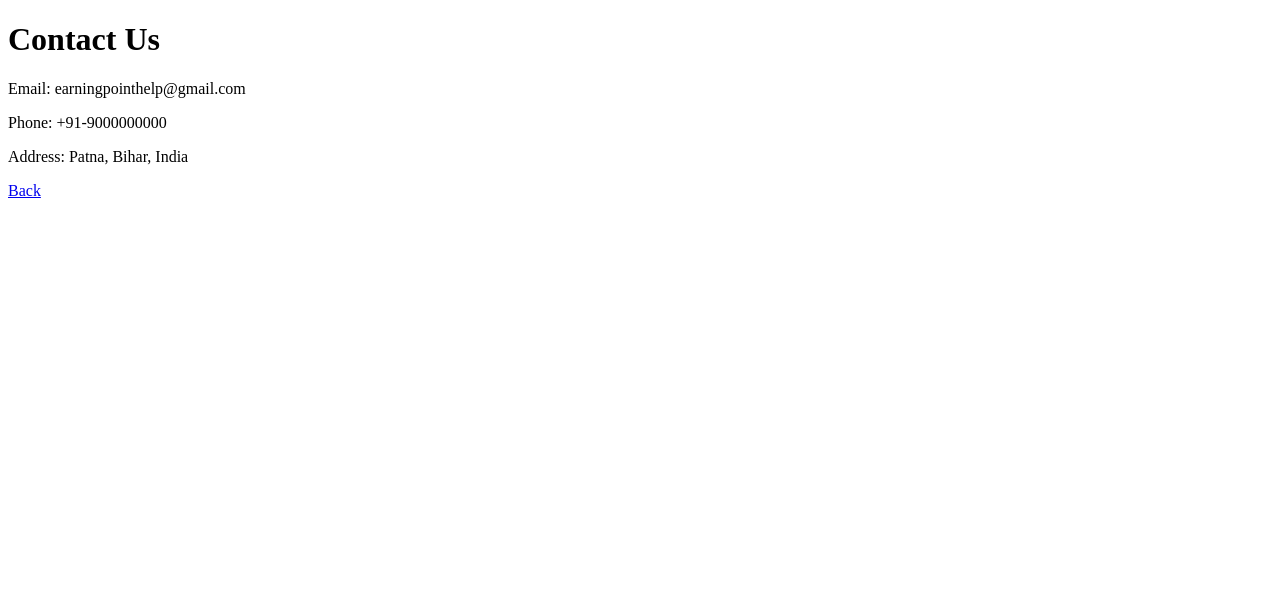
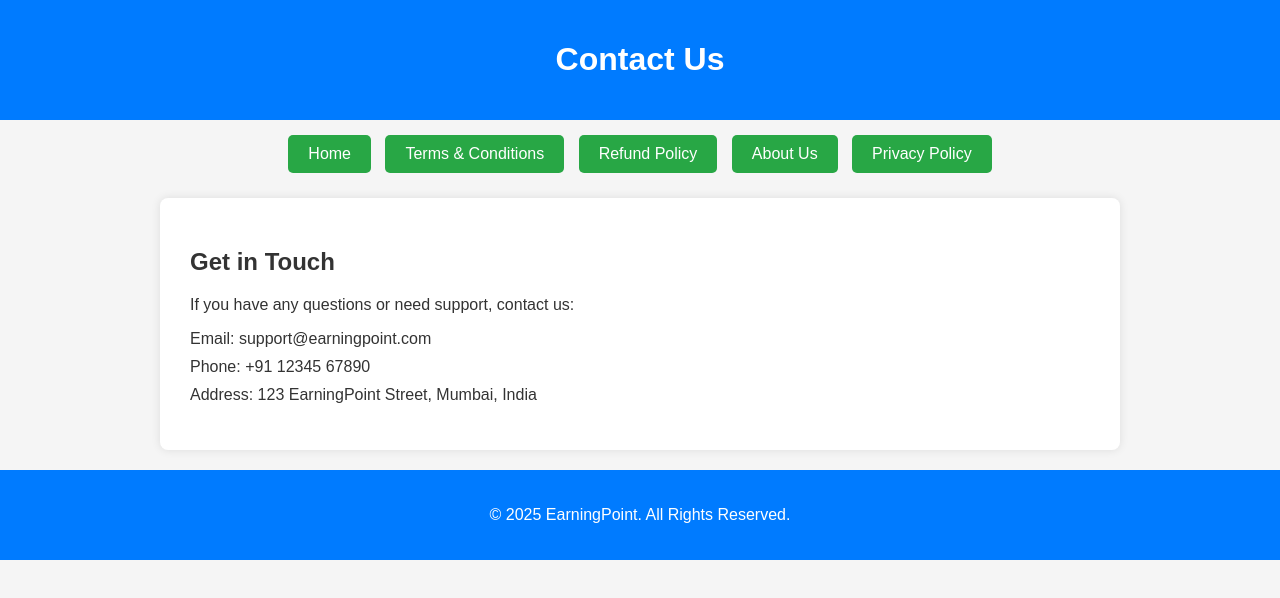
Before and after one commit to mdRehan94/TicTacToe-UltraPro, a plain HTML site: page contact.html in a window 1280 px wide. Drawn offline with Linux system fonts and the light colour scheme.

Commit message:
Revamp contact.html with new layout and details
Updated contact information and added navigation links.

```diff
--- a/contact.html
+++ b/contact.html
@@ -1,11 +1,48 @@
 <!DOCTYPE html>
-<html>
-<head><meta charset="utf-8"><title>Contact Us</title></head>
+<html lang="en">
+<head>
+<meta charset="UTF-8">
+<meta name="viewport" content="width=device-width, initial-scale=1.0">
+<title>Contact Us - EarningPoint</title>
+<style>
+body { font-family: Arial, sans-serif; margin:0; padding:0; background-color:#f5f5f5; color:#333; }
+header { background-color:#007BFF; color:white; padding:20px; text-align:center; }
+nav { text-align:center; margin-top:10px; }
+nav a { display:inline-block; margin:5px; padding:10px 20px; background-color:#28a745; color:white; text-decoration:none; border-radius:5px; }
+nav a:hover { background-color:#218838; }
+section { max-width:900px; margin:20px auto; background-color:white; padding:30px; border-radius:8px; box-shadow:0 0 10px rgba(0,0,0,0.1);}
+footer { text-align:center; padding:20px; background-color:#007BFF; color:white; margin-top:20px; }
+ul { list-style-type:none; padding:0; }
+ul li { margin:10px 0; }
+</style>
+</head>
 <body>
-  <h1>Contact Us</h1>
-  <p>Email: earningpointhelp@gmail.com</p>
-  <p>Phone: +91-9000000000</p>
-  <p>Address: Patna, Bihar, India</p>
-  <a href="index.html">Back</a>
+
+<header>
+<h1>Contact Us</h1>
+</header>
+
+<nav>
+<a href="index.html">Home</a>
+<a href="terms.html">Terms & Conditions</a>
+<a href="refund.html">Refund Policy</a>
+<a href="about.html">About Us</a>
+<a href="privacy.html">Privacy Policy</a>
+</nav>
+
+<section>
+<h2>Get in Touch</h2>
+<p>If you have any questions or need support, contact us:</p>
+<ul>
+<li>Email: support@earningpoint.com</li>
+<li>Phone: +91 12345 67890</li>
+<li>Address: 123 EarningPoint Street, Mumbai, India</li>
+</ul>
+</section>
+
+<footer>
+<p>&copy; 2025 EarningPoint. All Rights Reserved.</p>
+</footer>
+
 </body>
 </html>
```
